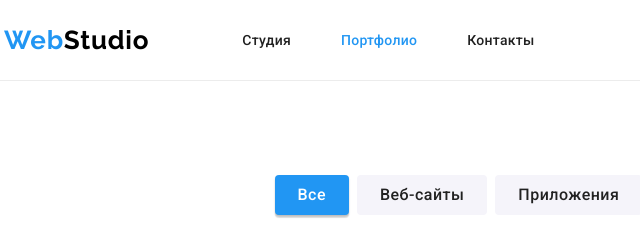
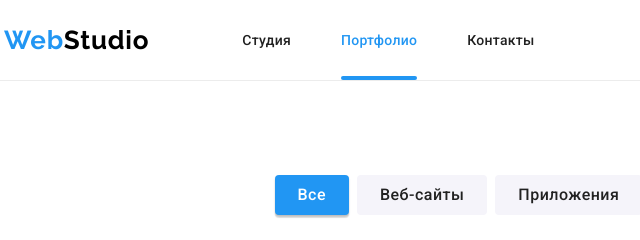
Before and after one commit to katerinadmit/goit-markup-hw-05, a plain HTML site: page portfolio.html in a window 1280 px wide. Shown: the top 240 px of the page, 51-691 px from the left. Drawn offline with nearby package versions, Linux system fonts and the light colour scheme.

Commit message:
Плашка

```diff
--- a/css/styles.css
+++ b/css/styles.css
@@ -124,7 +124,19 @@ p {
   color: var(--accent-txt-cl);
 }
 .header-link-current {
+  position: relative;
   color: var(--accent-txt-cl);
+}
+.header-link-current::after{
+  content: "";
+  position: absolute;
+  bottom: 0;
+  left: 0;
+  display: block;
+  width: 100%;
+  height: 4px;
+  background: #2196F3;
+    border-radius: 2px;
 }
 .header-contact-icon {
   display: flex;
```
